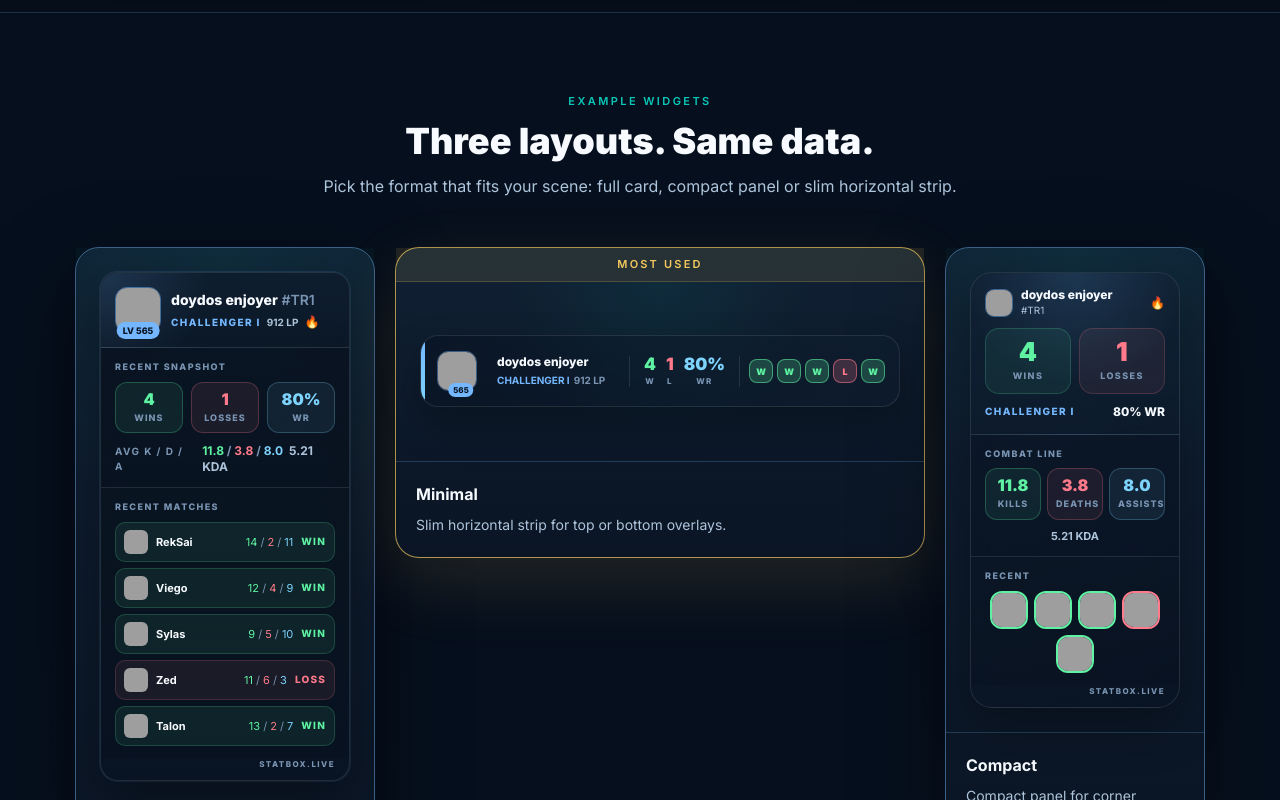
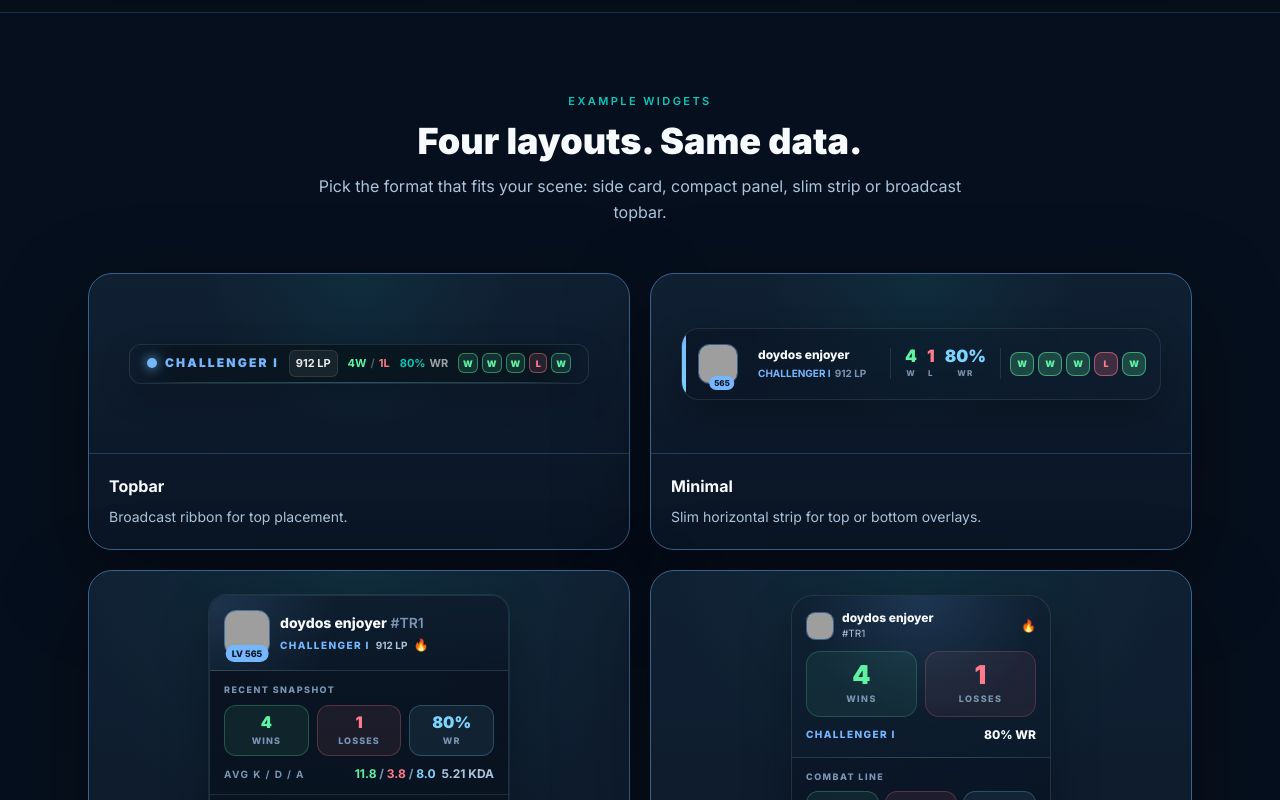
Before and after one commit to Jubstaaa/statbox, a Next.js app: page / in a window 1280 px wide. Shown: the part 1440-2240 px from the top of the page. Built offline with nearby package versions, Linux system fonts and the light colour scheme; grey boxes are pictures that could not be loaded.

Commit message:
fix: reorder landing widget showcase

```diff
--- a/app/(main)/page.tsx
+++ b/app/(main)/page.tsx
@@ -117,25 +117,24 @@ const STEPS = [
 
 const WIDGET_LAYOUTS = [
     {
+        description: 'Broadcast ribbon for top placement.',
+        name: 'Topbar',
+        style: 'topbar' as const,
+    },
+    {
+        description: 'Slim horizontal strip for top or bottom overlays.',
+        name: 'Minimal',
+        style: 'minimal' as const,
+    },
+    {
         description: 'Full vertical card for side placement.',
         name: 'Classic',
         style: 'classic' as const,
     },
     {
-        description: 'Slim horizontal strip for top or bottom overlays.',
-        featured: true,
-        name: 'Minimal',
-        style: 'minimal' as const,
-    },
-    {
         description: 'Compact panel for corner placement.',
         name: 'Compact',
         style: 'compact' as const,
-    },
-    {
-        description: 'Broadcast ribbon for top placement.',
-        name: 'Topbar',
-        style: 'topbar' as const,
     },
 ]
 
@@ -226,16 +225,15 @@ export default function HomePage() {
                 <div className="mx-auto max-w-6xl px-6">
                     <SectionHeading
                         eyebrow="Example widgets"
-                        title="Three layouts. Same data.">
-                        Pick the format that fits your scene: full card, compact
-                        panel or slim horizontal strip.
+                        title="Four layouts. Same data.">
+                        Pick the format that fits your scene: side card, compact
+                        panel, slim strip or broadcast topbar.
                     </SectionHeading>
-                    <div className="grid items-start justify-center gap-5 lg:grid-cols-[300px_1fr_260px]">
+                    <div className="grid items-start gap-5 md:grid-cols-2">
                         {WIDGET_LAYOUTS.map(layout => (
                             <WidgetShowcaseCard
                                 key={layout.name}
                                 description={layout.description}
-                                featured={layout.featured}
                                 name={layout.name}>
                                 <Widget
                                     data={EXAMPLE_SUMMONER}
@@ -353,26 +351,14 @@ function InfoCard({
 function WidgetShowcaseCard({
     children,
     description,
-    featured,
     name,
 }: {
     children: React.ReactNode
     description: string
-    featured?: boolean
     name: string
 }) {
     return (
-        <SurfaceCard
-            className={
-                featured
-                    ? 'border-accent/70 shadow-[0_24px_70px_rgba(244,201,93,0.12)]'
-                    : ''
-            }>
-            {featured ? (
-                <div className="border-accent/20 bg-accent/10 text-accent border-b px-4 py-2 text-center text-[11px] font-semibold tracking-[0.2em] uppercase">
-                    Most used
-                </div>
-            ) : null}
+        <SurfaceCard className="h-full overflow-hidden">
             <div className="border-border/80 flex min-h-45 items-center justify-center border-b bg-[radial-gradient(circle_at_top,rgba(10,200,185,0.08),transparent_48%)] p-6">
                 {children}
             </div>
```
